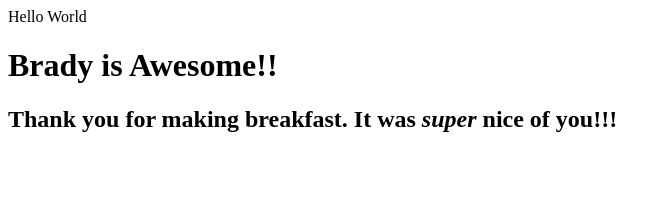
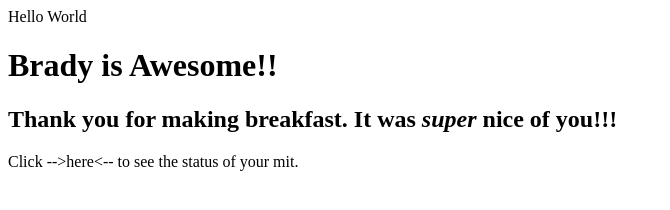
Before and after one commit to murphyp206/murphyp206.github.io, a plain HTML site: page index.html in a window 1280 px wide. Shown: the whole page, without its empty margins (0-670 px from the left). Drawn offline with Linux system fonts and the light colour scheme.

Commit message:
Update index.html

```diff
--- a/index.html
+++ b/index.html
@@ -1,3 +1,4 @@
 Hello World
 <h1>Brady is Awesome!!</h1>
 <h2>Thank you for making breakfast. It was <em>super</em> nice of you!!!</h2>
+<p>Click -->here<-- to see the status of your mit.</p>
```
